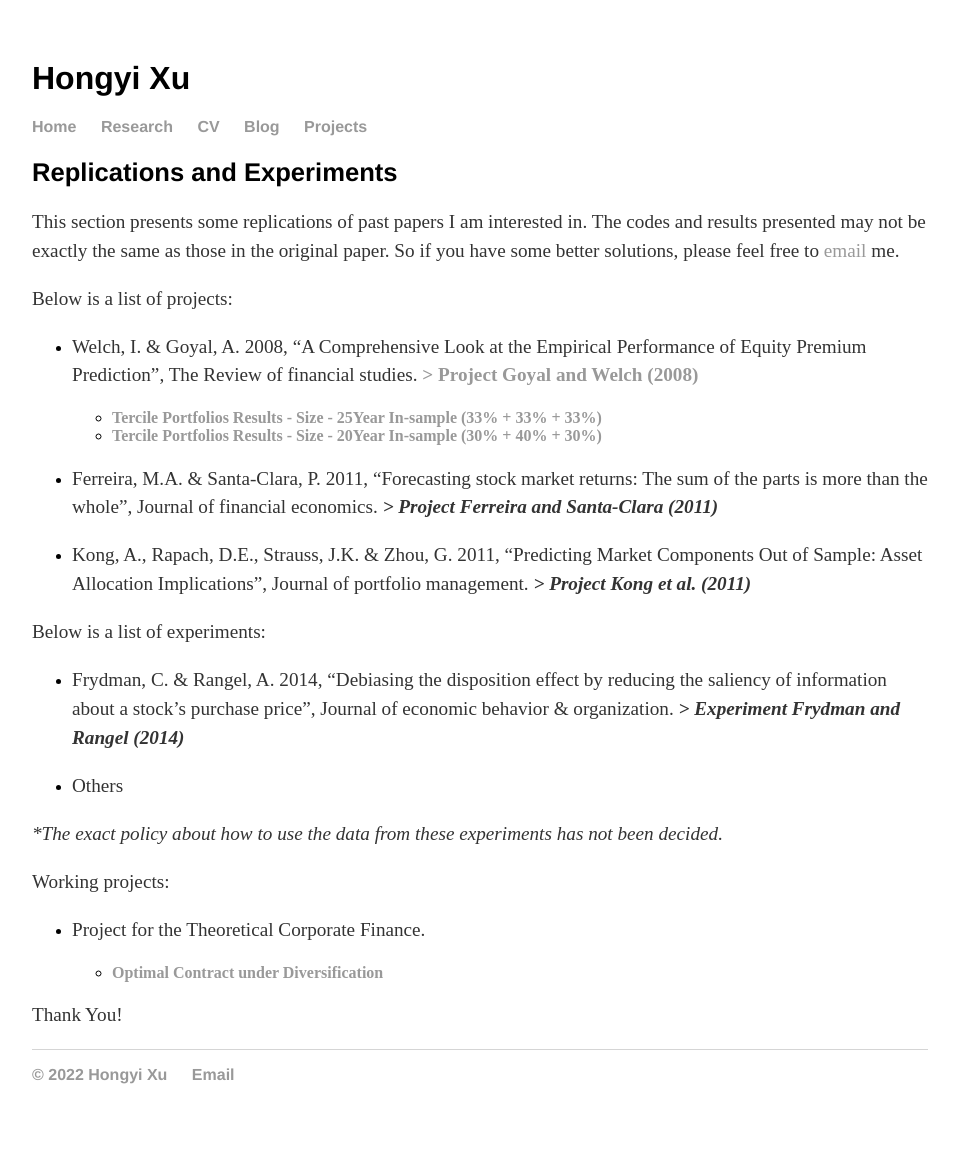
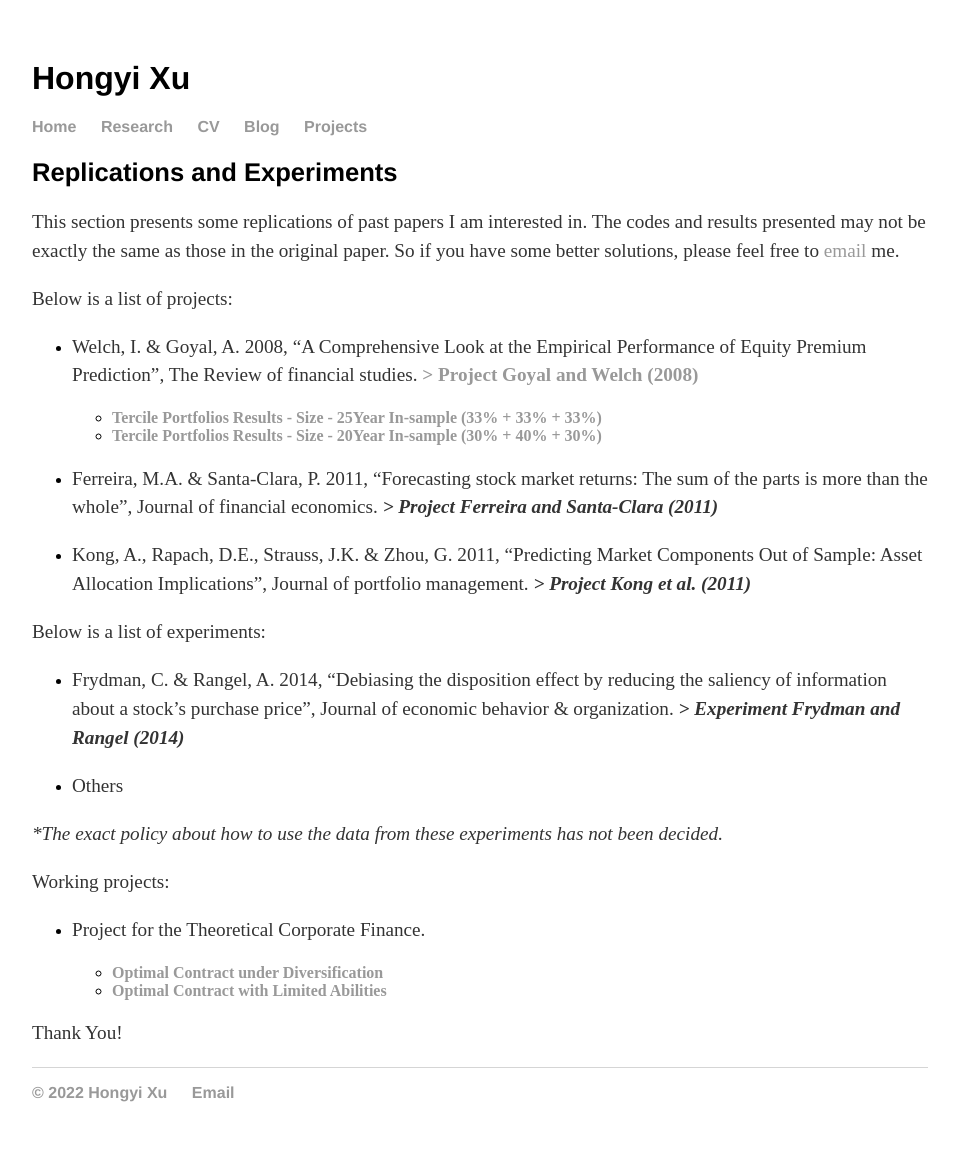
Before and after one commit to hongyileoxu/hongyileoxu.github.io, a Jekyll site: the page built from projects/index.md, in a window 1280 px wide. Shown: the whole page, without its empty margins (160-1119 px from the left). Built offline with Jekyll 4.4.1, drawn with Linux system fonts in a browser that asks for light colours.

Commit message:
Update index.md
Upload the simulation result adding limited abilities setup.

```diff
--- a/projects/index.md
+++ b/projects/index.md
@@ -29,5 +29,6 @@ Working projects:
 -  Project for the Theoretical Corporate Finance.
 
     - **[Optimal Contract under Diversification](https://hongyileoxu.github.io/research/TCP_Project/TCP_Project_Premodel.html)**
+    - **[Optimal Contract with Limited Abilities](https://hongyileoxu.github.io/research/TCP_Project/TCP_Project_Model1.html)**
 
 Thank You!
```
